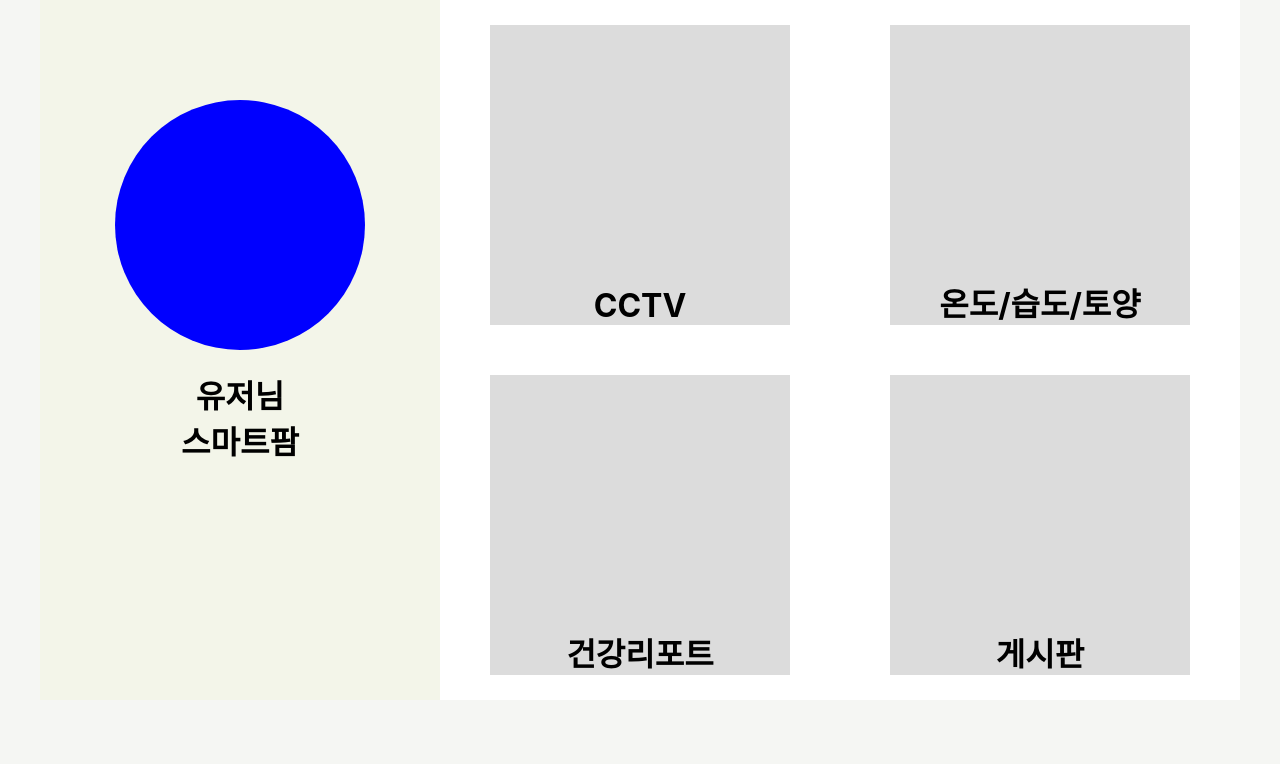
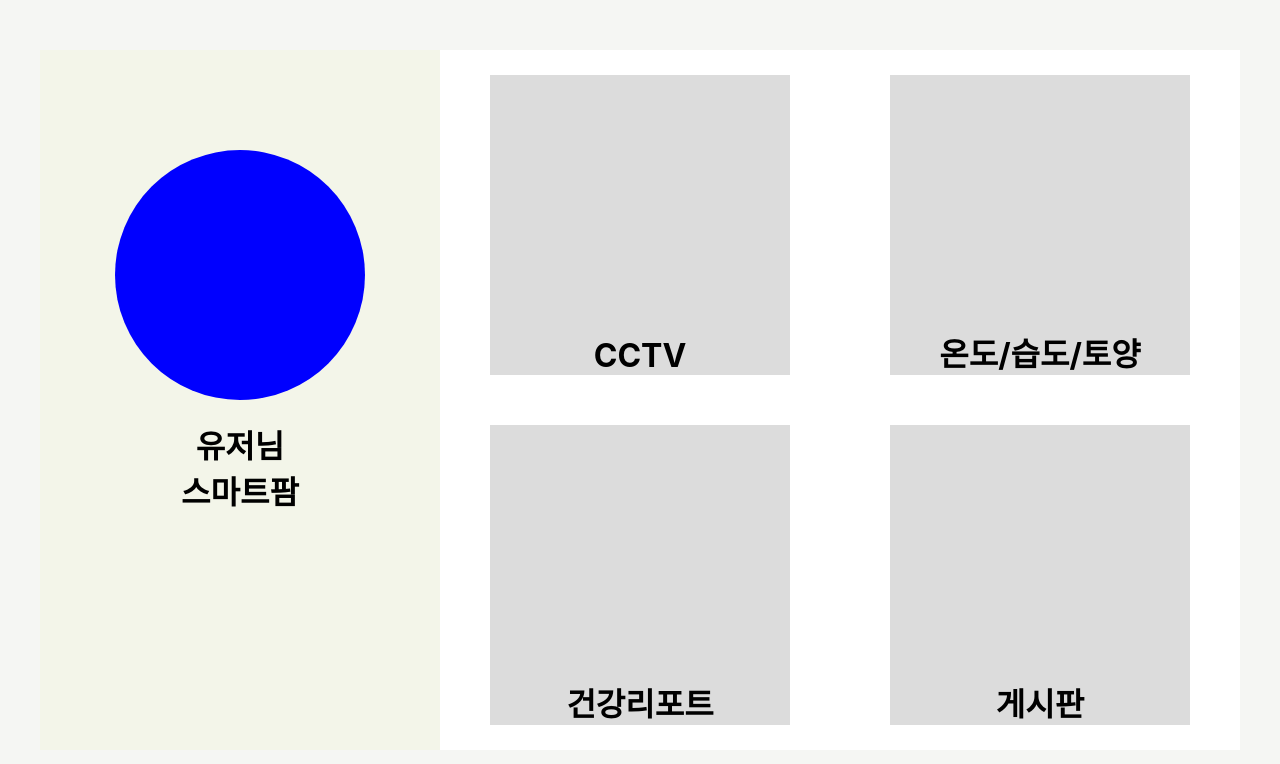
Before and after one commit to kimgguggury/OStest, a React (Create React App) app: page /home in a window 1280 px wide. Shown: the top 764 px of the page. Built offline with nearby package versions, Linux system fonts and the light colour scheme; a web font is replaced by a local one.

Commit message:
홈 부분 중앙으로 오게하는 거 완벽히 수정함

```diff
--- a/src/pages/Home.js
+++ b/src/pages/Home.js
@@ -4,7 +4,7 @@
 function Home() {
   let navigate = useNavigate();
   return (
-    <div style={{display:"flex",justifyContent:"center",alignContent:"center"}}>
+    <div style={{display:"flex",justifyContent:"center",alignItems:"center",height:"100vh"}}>
       <div className={HomeCss.container}>
         <div className={HomeCss.profile}>
           <div className= {HomeCss.photo} />
```
